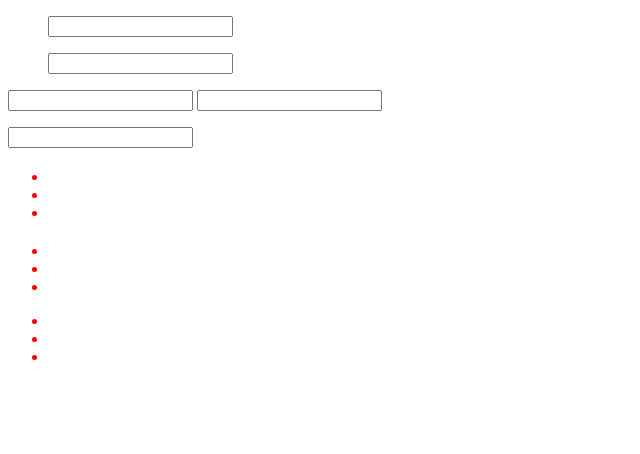
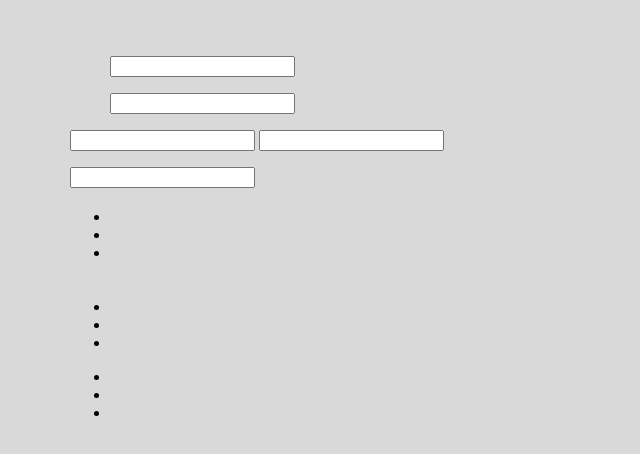
Before and after one commit to kseniya7991/Test-task-Web-Marketing, a website built with webpack: page src/template.html in a window 1280 px wide. Shown: the whole page, without its empty margins (0-640 px from the left). Built offline with nearby package versions, Linux system fonts and the light colour scheme.

Commit message:
add page structure + styles

```diff
--- /dev/null
+++ b/src/blocks/page/page.scss
@@ -0,0 +1,14 @@
+@import '../../styles/variables.scss';
+
+.page {
+    background-color: $background-color;
+    max-width: 1140px;
+    height: 100%;
+    margin: 0 auto;
+    margin-top: 40px;
+    margin-bottom: 40px;
+    position: relative;
+    display: flex;
+    flex-direction: column;
+    justify-content: space-between;
+}
--- a/src/styles/main.scss
+++ b/src/styles/main.scss
@@ -1,7 +1 @@
-$font-size: 1rem;
-$font-color: red;
-
-html {
-    font-size: $font-size;
-    color: $font-color;
-}
+@import '../blocks/page/page.scss';
--- /dev/null
+++ b/src/styles/variables.scss
@@ -0,0 +1 @@
+$background-color: #D9D9D9;
```
